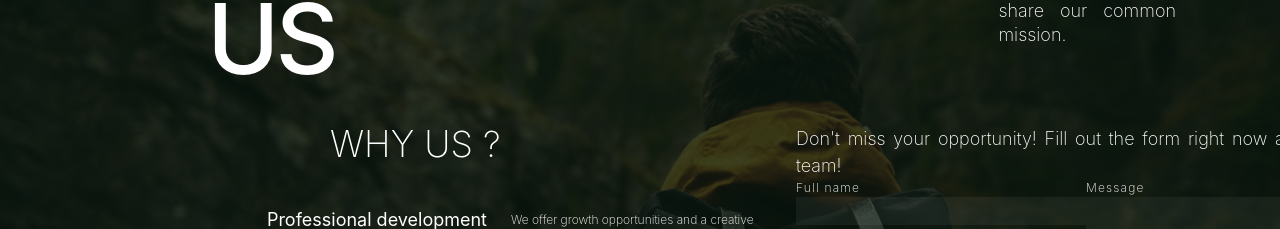
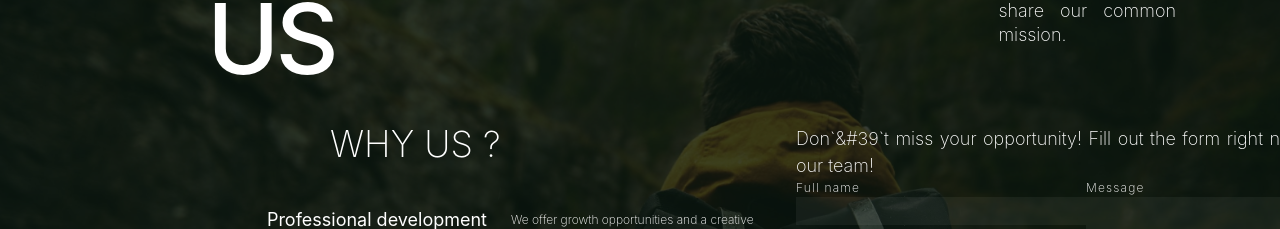
Before and after one commit to PVO-fullstack/softryzen, a Next.js app: page / in a window 1280 px wide. Shown: the part 2896-3125 px from the top of the page. Built offline with nearby package versions, Linux system fonts and the light colour scheme.

Commit message:
Update Form.jsx

```diff
--- a/app/component/Carrer/Form.jsx
+++ b/app/component/Carrer/Form.jsx
@@ -4,8 +4,8 @@ export const Form = () => {
   return (
     <div>
       <h1 className="text-justify text-white text-lg font-extralight leading-normal">
-        Don't miss your opportunity! Fill out the form right now and join our
-        team!
+        Don`&#39`t miss your opportunity! Fill out the form right now and join
+        our team!
       </h1>
       <form className="flex flex-row" name="Carrer form">
         <div>
```
